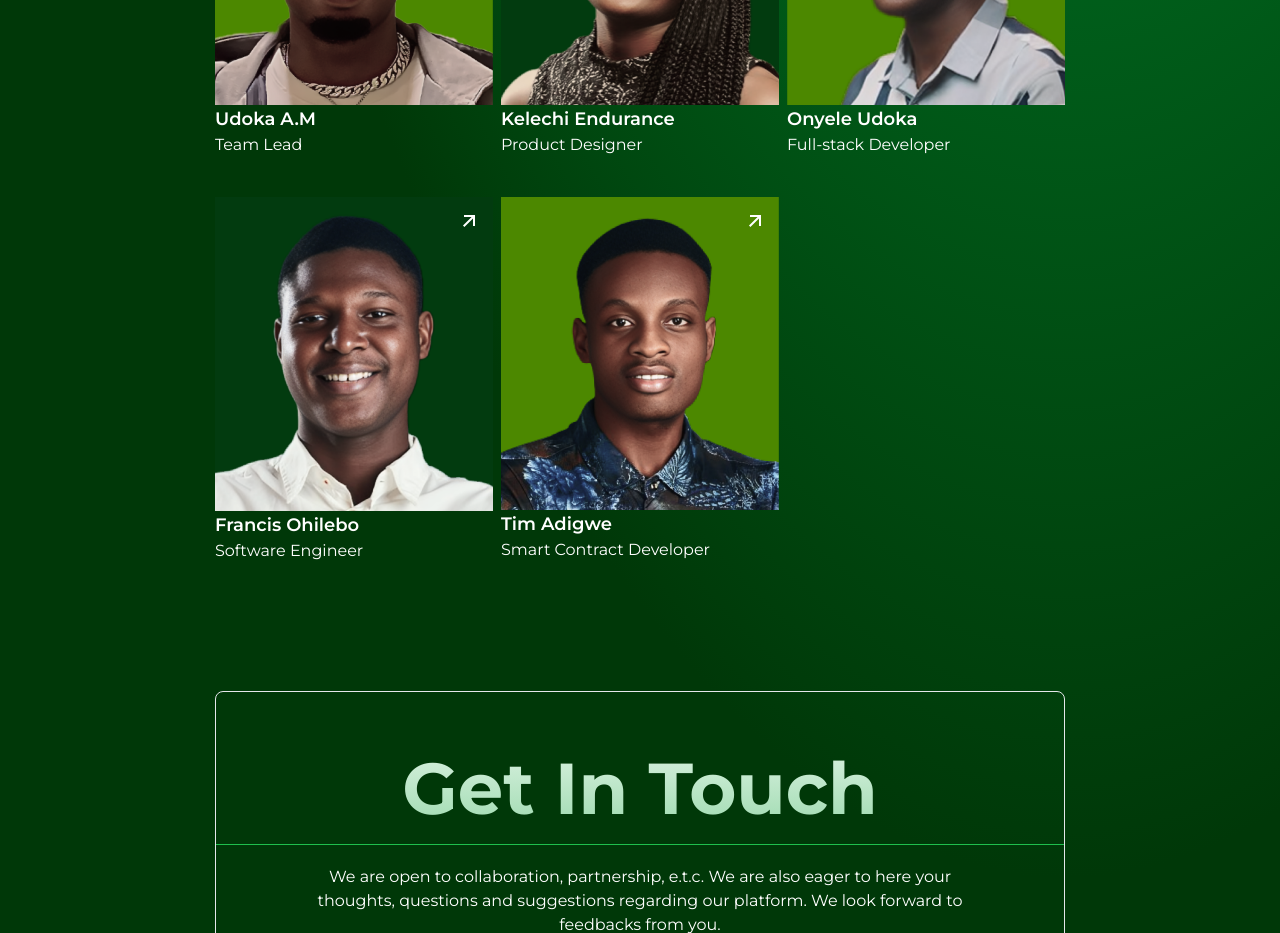
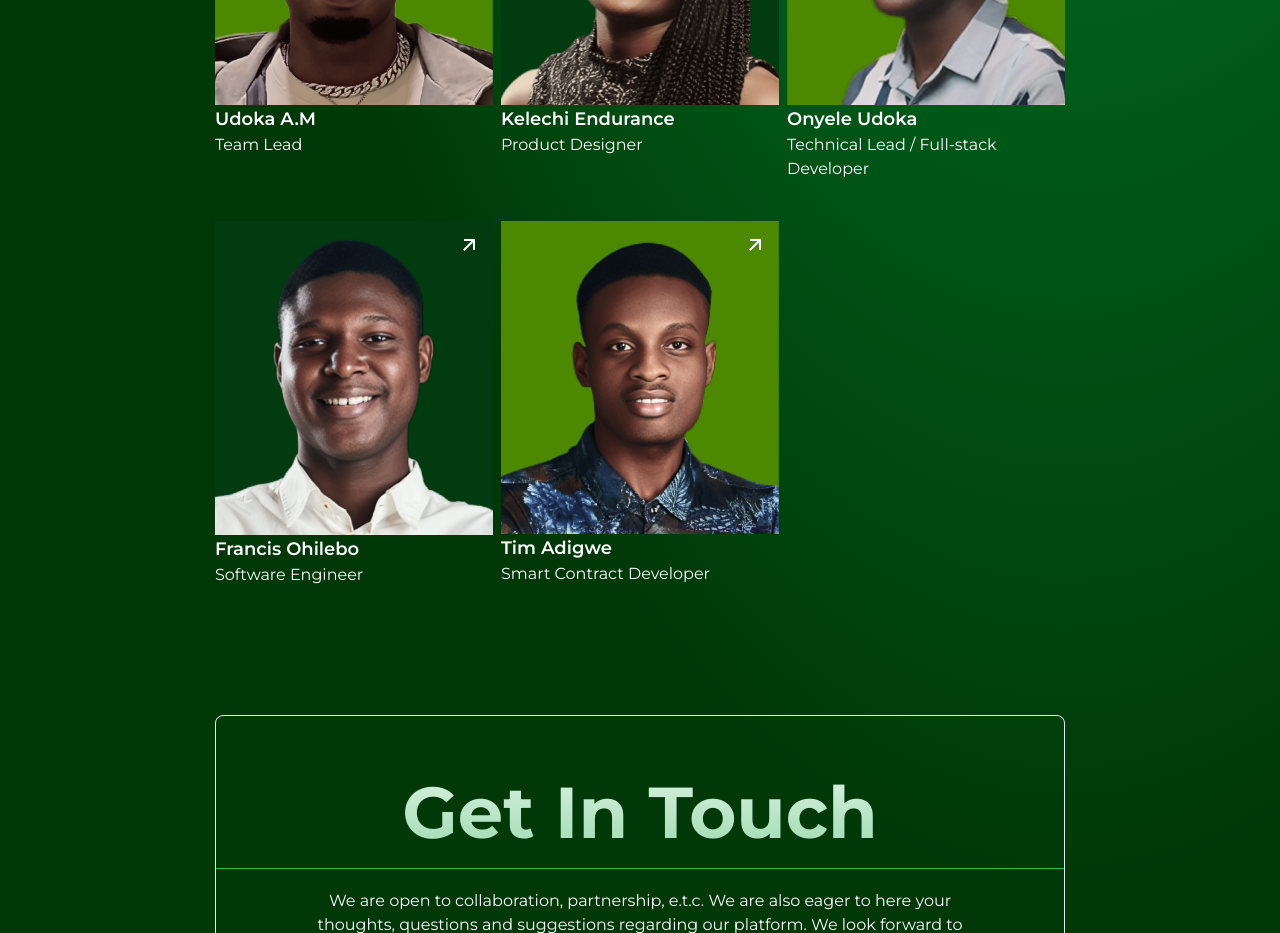
Before and after one commit to SprintIQ/SprintIQ-Landing-Page, a React (Vite) app: page / in a window 1280 px wide. Shown: the part 3000-3933 px from the top of the page. Built offline with nearby package versions, Linux system fonts and the light colour scheme.

Commit message:
chopre: added position description

```diff
--- a/src/components/About.tsx
+++ b/src/components/About.tsx
@@ -118,7 +118,7 @@ const About = () => {
       <div className="grid grid-cols-1 md:grid-cols-2 lg:grid-cols-3 max-w-[850px] mx-auto mt-10 gap-y-10 gap-x-2 items-start">
         <TeamMemberCard image="./uddy.png" memberName="Udoka A.M" position="Team Lead" description="Blockchain Developer and DevRel Engineer" xLink="https://x.com/Udoka_AM" linkedInLink="https://www.linkedin.com/in/udokaam/" websiteLink="https://x.com/SprintIQ"/>
         <TeamMemberCard image="./kelechi.png" memberName="Kelechi Endurance" position="Product Designer" description={`Seasoned design professional`} xLink="https://x.com/endurance_kel" linkedInLink="https://www.linkedin.com/in/kelechi-endurance-5921b820b/" websiteLink="https://kelechi917.vzy.io/"/>
-        <TeamMemberCard image="./udoka.png" memberName="Onyele Udoka" position="Full-stack Developer" description="Product Centric Full Stack Engineer" xLink="https://x.com/FUMUDUKUS" linkedInLink="https://www.linkedin.com/in/udochukwukaonyela/" websiteLink="https://www.udoka.dev/"/>
+        <TeamMemberCard image="./udoka.png" memberName="Onyele Udoka" position="Technical Lead / Full-stack Developer" description="Product Centric Full Stack Engineer" xLink="https://x.com/FUMUDUKUS" linkedInLink="https://www.linkedin.com/in/udochukwukaonyela/" websiteLink="https://www.udoka.dev/"/>
         <TeamMemberCard image="./francis.png" memberName="Francis Ohilebo" position="Software Engineer" description="Blockchain Developer and Software Engineer" xLink="https://x.com/francis_codex" linkedInLink="https://www.linkedin.com/in/franciscodex/" websiteLink="https://franciscodex.vercel.app/" />
         <TeamMemberCard image="./tim.png" memberName="Tim Adigwe" position="Smart Contract Developer" description="Rust, Reactjs, React-native experienced developer" xLink="https://x.com/AdigweTim" linkedInLink="https://www.linkedin.com/in/timadigwe/" websiteLink="https://x.com/AdigweTim"/>
       </div>
```
